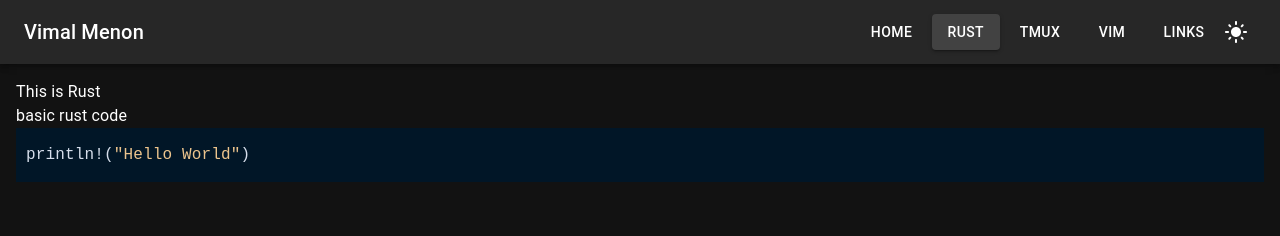
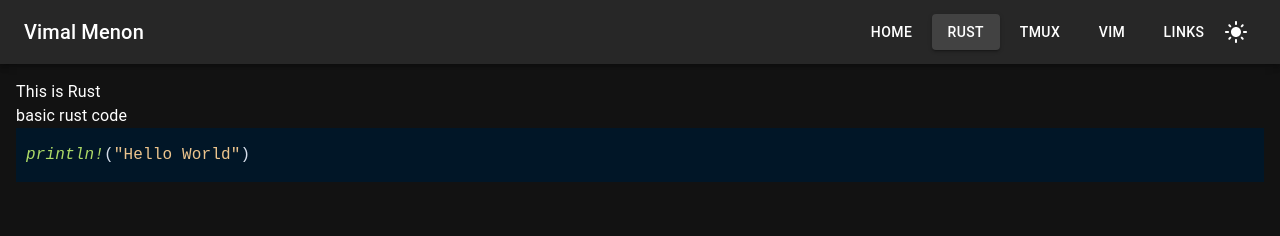
Before and after one commit to vimalmenon/frontend.vimalmenon.com, a Next.js app: page /rust in a window 1280 px wide. Shown: the top 236 px of the page. Built offline with nearby package versions, Linux system fonts and the light colour scheme; what @mui/material-nextjs would draw is missing.

Commit message:
update language

```diff
--- a/src/app/rust/page.tsx
+++ b/src/app/rust/page.tsx
@@ -12,7 +12,7 @@ const RustPage: NextPage = () => {
     <Box sx={{ display: 'flex', flexDirection: 'column' }}>
       This is Rust
       <Box>basic rust code</Box>
-      <Highlight code={`println!("Hello World")`} language="bash" />
+      <Highlight code={`println!("Hello World")`} language="rust" />
     </Box>
   );
 };
```
